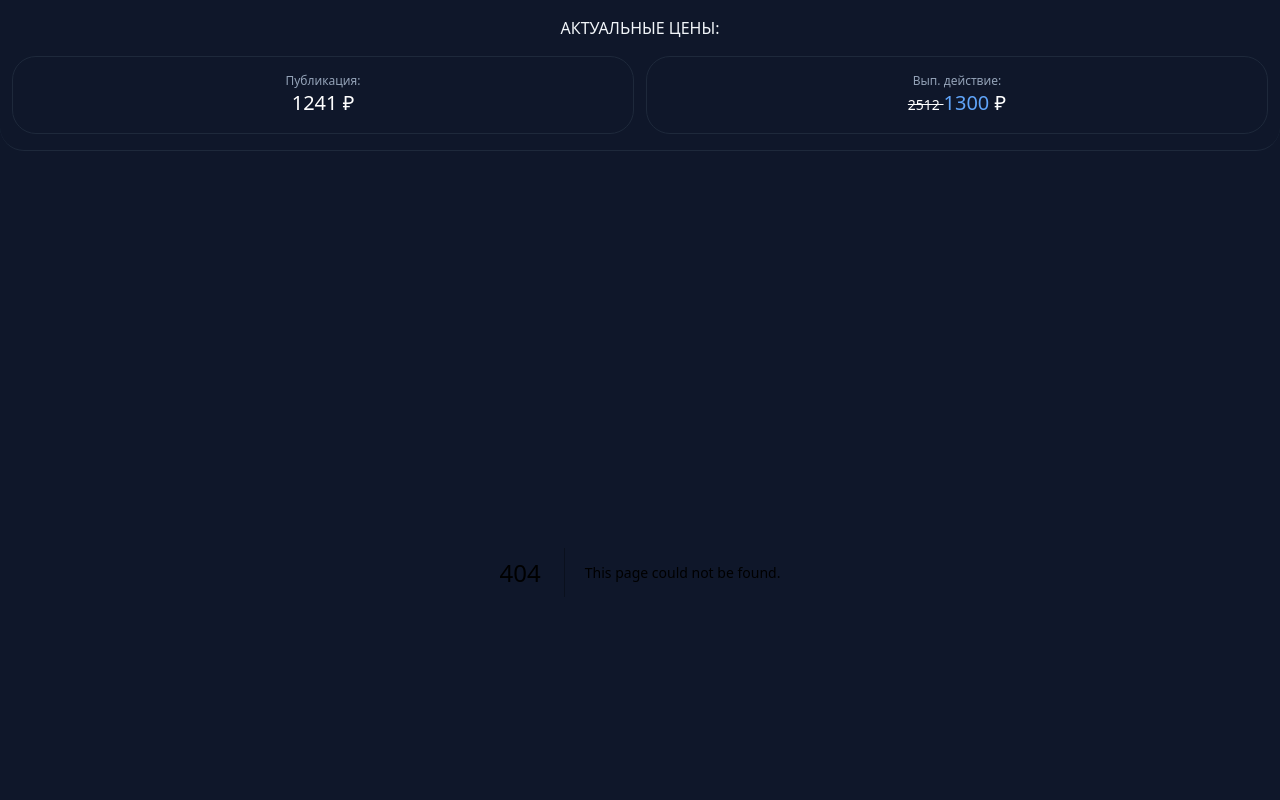
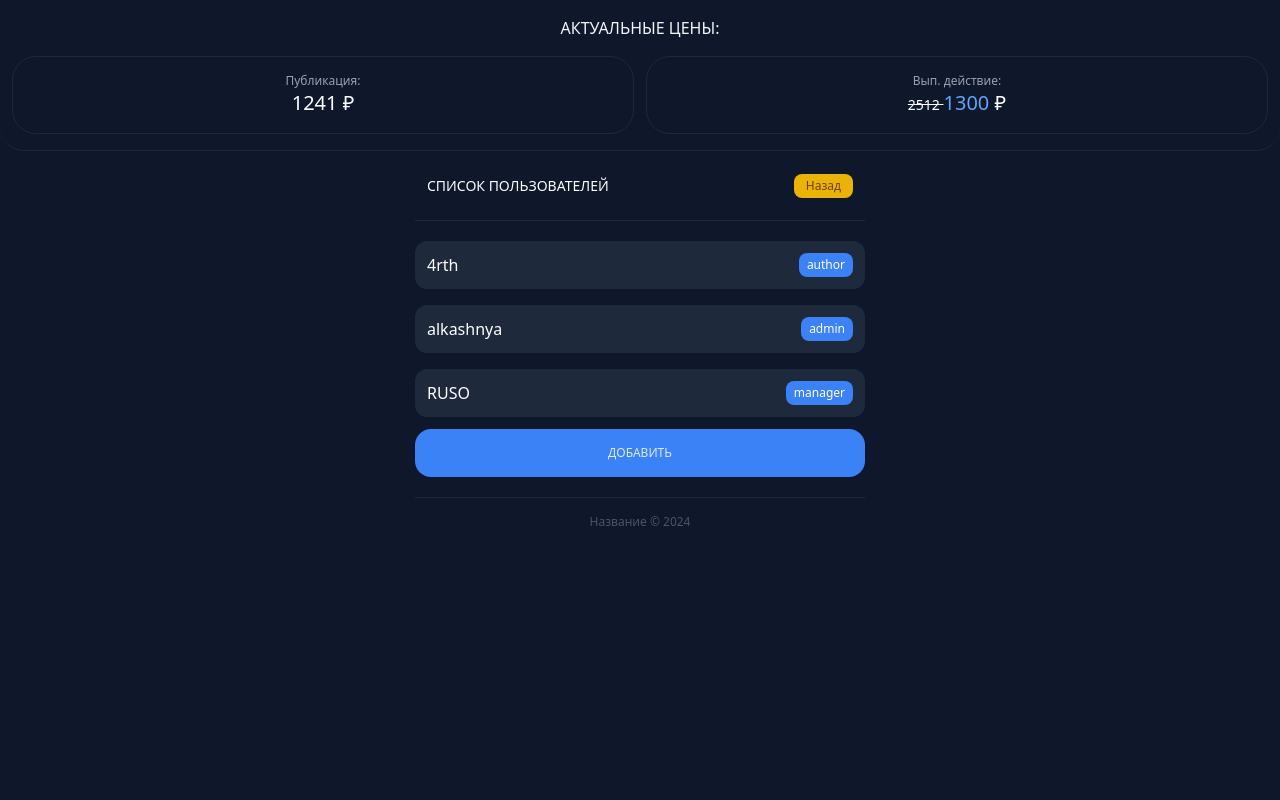
Before and after one commit to a1kashnya/seller-telegram-web-app, a Next.js app: page /pages/team/users in a window 1280 px wide. Before the commit this address had no page. Shown: the top 800 px of the page. Built offline with nearby package versions, Linux system fonts and the light colour scheme.

Commit message:
Add team pages

```diff
--- /dev/null
+++ b/app/_components/_ui/table/TableTeam.js
@@ -0,0 +1,13 @@
+import TableTeamItem from "@/_components/_ui/table/TableTeamItem"
+
+const TableTeam = ({ data }) => {
+    return (
+        <div className="flex flex-col gap-4">
+            {data.map(({ id, name, author, balance }) => (
+                <TableTeamItem key={id} id={id} name={name} author={author} balance={balance} />
+            ))}
+        </div>
+    )
+}
+
+export default TableTeam
--- /dev/null
+++ b/app/_components/_ui/table/TableTeamItem.js
@@ -0,0 +1,19 @@
+import Link from "next/link"
+
+const TableStatisticsItem = ({ id, name, author, balance}) => {
+    return (
+        <div className="bg-slate-800 rounded-xl p-3 text-white">
+            <div className="flex justify-between items-center mb-4">
+                <div className="text-lg font-medium">{name}</div>
+                <span className="bg-blue-500 text-blue-200 px-3 py-1 rounded-lg text-xs font-medium">#{id}</span>
+            </div>
+            <ul className="mb-4">
+                <li className="bg-slate-700 px-2 py-1 rounded-lg mb-3">Создатель: {author}</li>
+                <li className="bg-slate-700 px-2 py-1 rounded-lg">Баланс: {balance}₽</li>
+            </ul>
+            <Link className="block w-full bg-blue-500 text-blue-100 text-xs text-center rounded-2xl font-medium uppercase px-2 py-4" href="/pages/team/users">Открыть</Link>
+        </div>
+    )
+}
+
+export default TableStatisticsItem
--- /dev/null
+++ b/app/_components/_ui/table/TableTeamUsers.js
@@ -0,0 +1,13 @@
+import TableTeamItem from "@/_components/_ui/table/TableTeamItem"
+
+const TableTeam = ({ data }) => {
+    return (
+        <div className="flex flex-col gap-4">
+            {data.map(({ id, name, author, balance }) => (
+                <TableTeamItem key={id} id={id} name={name} author={author} balance={balance} />
+            ))}
+        </div>
+    )
+}
+
+export default TableTeam
--- /dev/null
+++ b/app/_components/_ui/users/Users.js
@@ -0,0 +1,13 @@
+import UsersItem from "@/_components/_ui/users/UsersItem"
+
+const Users = ({ data }) => {
+    return (
+        <div className="flex flex-col gap-4">
+            {data.map(({ id, name, role }) => (
+                <UsersItem key={id} id={id} name={name} role={role} />
+            ))}
+        </div>
+    )
+}
+
+export default Users
--- /dev/null
+++ b/app/_components/_ui/users/UsersItem.js
@@ -0,0 +1,10 @@
+const UsersItem = ({ id, name, role}) => {
+    return (
+        <div className="flex justify-between bg-slate-800 rounded-xl p-3 text-white">
+            <span className="font-medium">{name}</span>
+            <span className="bg-blue-500 px-2 py-1 rounded-lg text-xs font-medium">{role}</span>
+        </div>
+    )
+}
+
+export default UsersItem
--- a/app/_components/home/Home.js
+++ b/app/_components/home/Home.js
@@ -10,6 +10,7 @@ const Home = () => {
                 <Link className="block w-full bg-blue-500 text-blue-100 text-xs text-center rounded-2xl font-medium uppercase px-2 py-4" href="pages/statistics">Статистика оплат</Link>
                 <Link className="block w-full bg-blue-500 text-blue-100 text-xs text-center rounded-2xl font-medium uppercase px-2 py-4" href="pages/invite">Пригласить друга</Link>
                 <Link className="block w-full bg-blue-500 text-blue-100 text-xs text-center rounded-2xl font-medium uppercase px-2 py-4" href="pages/help">Нужна помощь</Link>
+                <Link className="block w-full bg-blue-500 text-blue-100 text-xs text-center rounded-2xl font-medium uppercase px-2 py-4" href="pages/team">Моя команда</Link>
             </div>
         </div>
     )
--- /dev/null
+++ b/app/_components/team/Team.js
@@ -0,0 +1,24 @@
+import Title from "@/_components/_ui/Title"
+import TableTeam from "@/_components/_ui/table/TableTeam"
+
+const Team = () => {
+    const items = [ // Заглушка
+        {
+            id: 1,
+            name: '4rth_team',
+            author: '4rth',
+            balance: '1000'
+        }
+    ]
+
+    return (
+        <>
+            <Title name="Моя команда" btn />
+            <div className="grid gap-3 border-t border-b py-5 border-slate-800">
+                <TableTeam data={items} />
+            </div>
+        </>
+    )
+}
+
+export default Team
--- /dev/null
+++ b/app/_components/team/TeamUsers.js
@@ -0,0 +1,35 @@
+import Title from "@/_components/_ui/Title"
+import Users from "@/_components/_ui/users/Users"
+import Link from "next/link"
+
+const TeamUsers = () => {
+    const items = [ // Заглушка
+        {
+            id: 1,
+            name: '4rth',
+            role: 'author'
+        },
+        {
+            id: 2,
+            name: 'alkashnya',
+            role: 'admin'
+        },
+        {
+            id: 3,
+            name: 'RUSO',
+            role: 'manager'
+        }
+    ]
+
+    return (
+        <>
+            <Title name="Список пользователей" btn />
+            <div className="grid gap-3 border-t border-b py-5 border-slate-800">
+                <Users data={items} />
+                <Link href="/pages/team/users/add" className="block w-full bg-blue-500 text-blue-100 text-xs text-center rounded-2xl font-medium uppercase px-2 py-4">Добавить</Link>
+            </div>
+        </>
+    )
+}
+
+export default TeamUsers
--- /dev/null
+++ b/app/_components/team/TeamUsersAdd.js
@@ -0,0 +1,22 @@
+import Link from "next/link"
+
+import Title from "@/_components/_ui/Title"
+
+const TeamUsersAdd = () => {
+    return (
+        <>
+            <Title name="Список пользователей" btn />
+            <div className="grid gap-3 border-t border-b py-5 border-slate-800">
+                <input className="bg-slate-900 border border-slate-800 rounded-2xl p-3 text-center text-slate-300" placeholder="Ник в Telegram"></input>
+                <select className="rounded-lg p-3 bg-slate-800 text-slate-400">
+                    <option value="">Выбрать роль</option>
+                    <option value="dog">Администратор</option>
+                    <option value="dog">Менеджер</option>
+                </select>
+                <Link href="/pages/team/users" className="block w-full bg-blue-500 text-blue-100 text-xs text-center rounded-2xl font-medium uppercase px-2 py-4">Добавить</Link>
+            </div>
+        </>
+    )
+}
+
+export default TeamUsersAdd
--- /dev/null
+++ b/app/pages/team/page.js
@@ -0,0 +1,12 @@
+import Team from "@/_components/team/Team"
+
+export const metadata = {
+  title: "SellerWebApp | Team",
+  description: "SellerWebApp",
+}
+
+const TeamPage = () => {
+  return <Team />
+}
+
+export default TeamPage
--- /dev/null
+++ b/app/pages/team/users/add/page.js
@@ -0,0 +1,12 @@
+import TeamUsersAdd from "@/_components/team/TeamUsersAdd"
+
+export const metadata = {
+  title: "SellerWebApp | Team Add Users",
+  description: "SellerWebApp",
+}
+
+const TeamUsersAddPage = () => {
+  return <TeamUsersAdd />
+}
+
+export default TeamUsersAddPage
--- /dev/null
+++ b/app/pages/team/users/page.js
@@ -0,0 +1,12 @@
+import TeamUsers from "@/_components/team/TeamUsers"
+
+export const metadata = {
+  title: "SellerWebApp | Team Users",
+  description: "SellerWebApp",
+}
+
+const TeamUsersPage = () => {
+  return <TeamUsers />
+}
+
+export default TeamUsersPage
```
